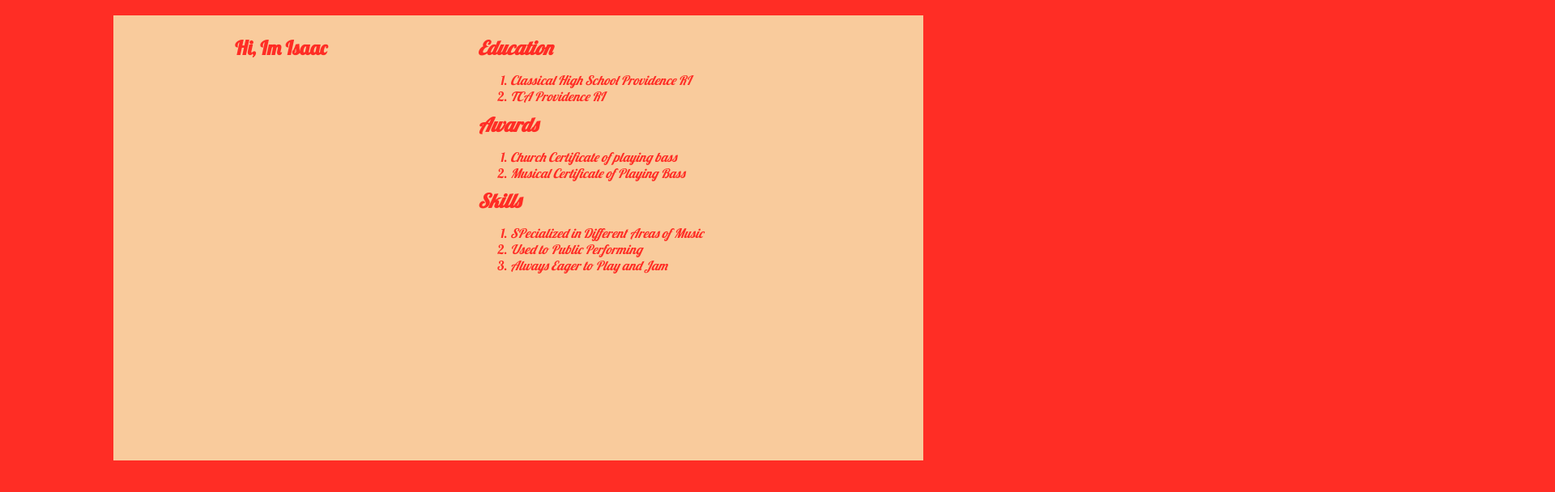
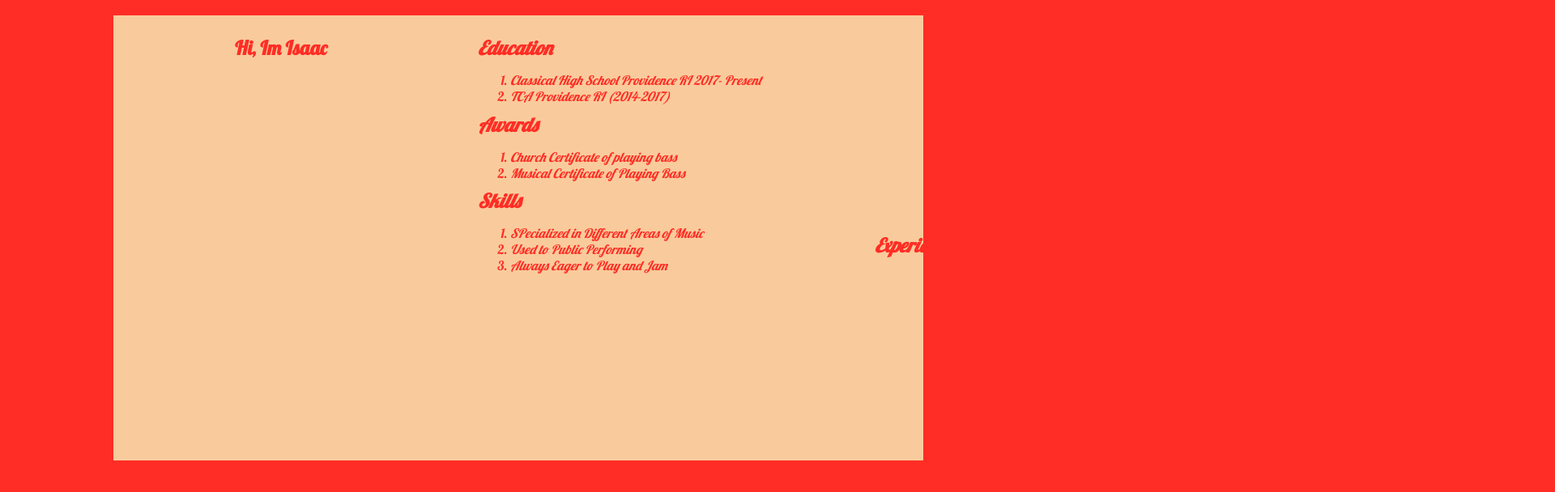
Before and after one commit to Rundown39/IsaacFunktastic.github.io, a plain HTML site: page index.html in a window 1280 px wide. Shown: the part 64-672 px from the top of the page at 81% size, 1920 px wide, since content can reach past the window. Drawn offline with Linux system fonts and the light colour scheme.

Commit message:
Update index.html

```diff
--- a/index.html
+++ b/index.html
@@ -54,6 +54,13 @@
           left: 450px;
           bottom: 60px;
     }
+           #text-align8  {
+          font-family: Lobster;
+          color: #ff2d25;
+          position: relative;
+          left: 450px;
+          bottom: 70px;
+    }
     .Boxcontainer   {
         height: 550px;
         width: 1000px;
@@ -93,8 +100,8 @@
      Hi, Im Isaac
     </h2>
         <h2 id="text-align2"> <em> Education </em> </h2>
-      <ol id="text-align3"> <li> <em> Classical High School  Providence RI </em> </li>
-        <li> <em> TCA Providence RI </em> </li> </ol>
+      <ol id="text-align3"> <li> <em> Classical High School  Providence RI  2017- Present </em> </li>
+        <li> <em> TCA Providence RI (2014-2017) </em> </li> </ol>
       <h2 id="text-align4"> <em> Awards </em> </h2>
       <ol id="text-align5"> <li> <em> Church Certificate of playing bass </em> </li>
         <li> <em> Musical Certificate of Playing Bass </em> </li> </ol>
@@ -102,6 +109,7 @@
       <ol id="text-align7"> <li> <em>  SPecialized in Different Areas of Music </em> </li>
         <li> <em>  Used to Public Performing </em> </li>
         <li> <em>  Always Eager to Play and Jam </em> </li>
+        <h2 id="text-align8" <li> <em> Experience </em> </li> </h2>
      </div>
     </div>
     </body>
```
